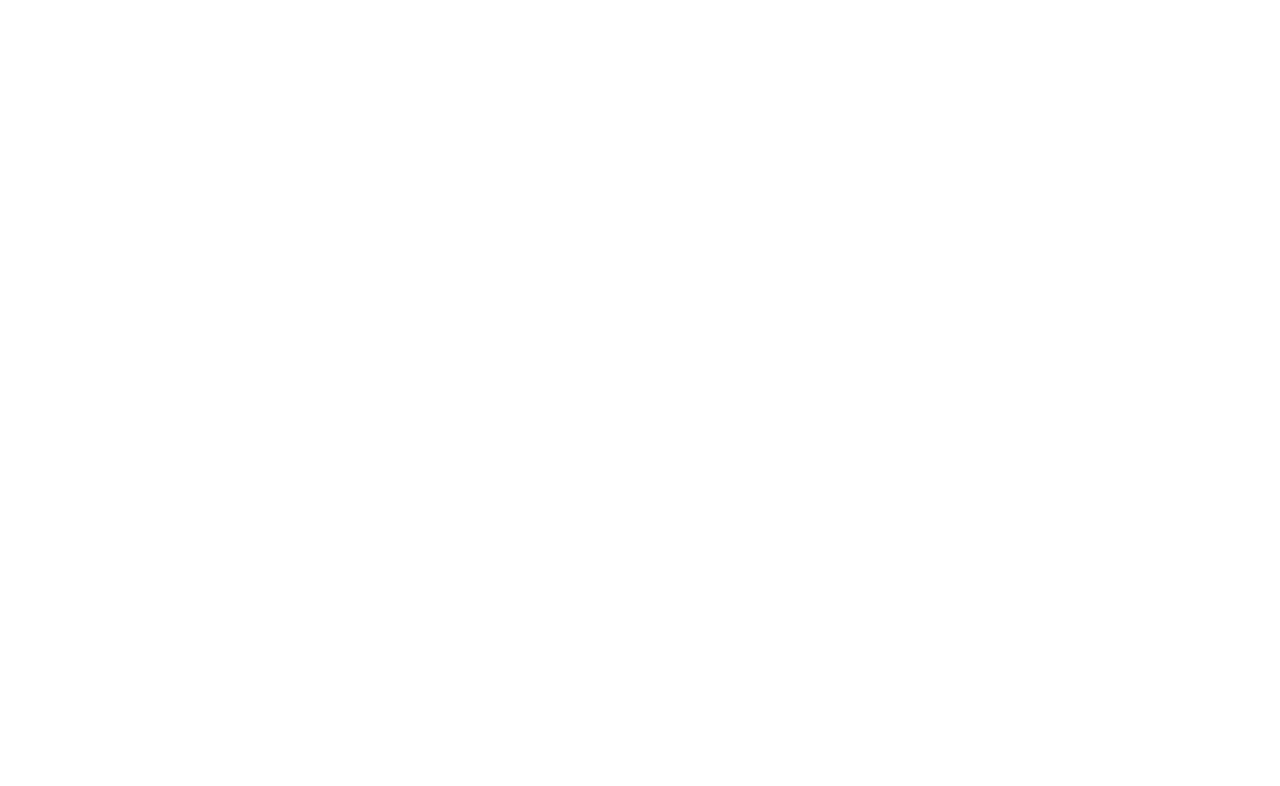
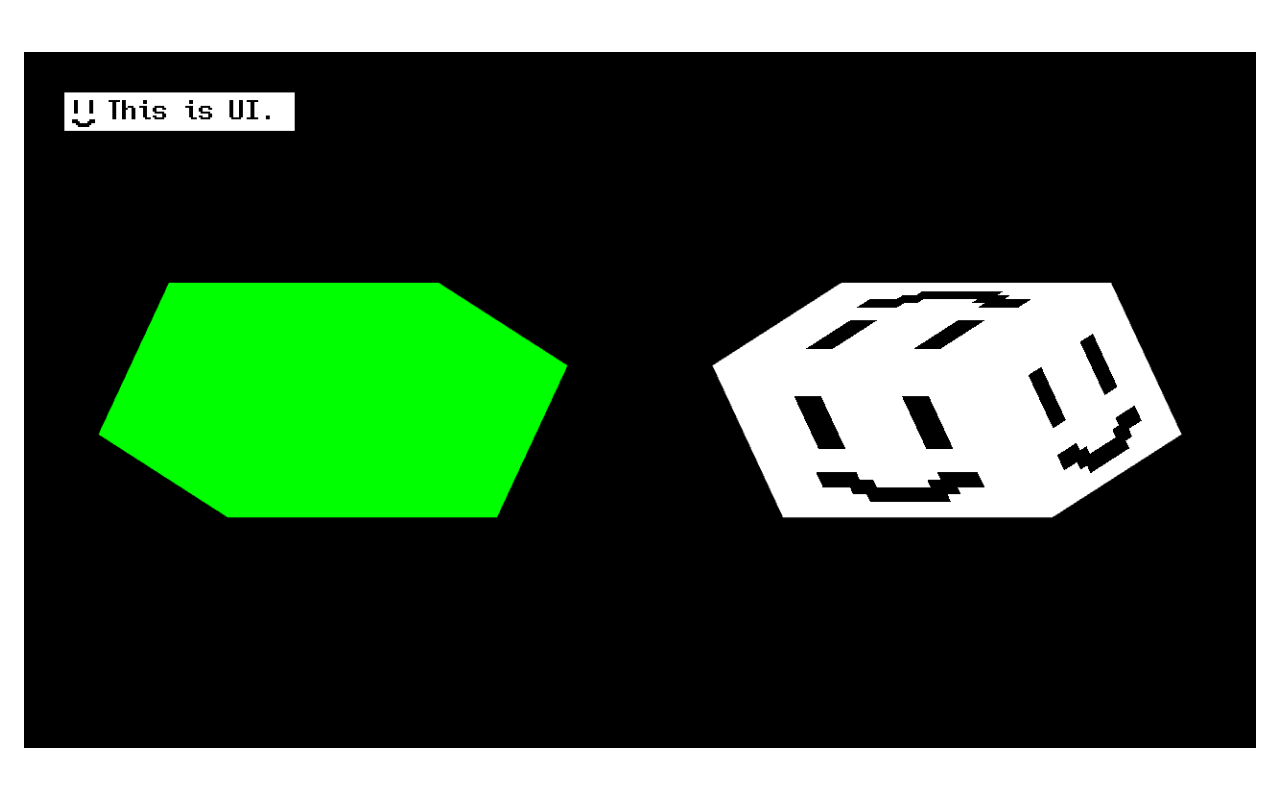
Before and after one commit to pupungeggang4/WebGL-3D-Template, a website: page game_with_hud/index.html in a window 1280 px wide. Drawn offline with Linux system fonts and the light colour scheme; animation ran at ten frames a second.

Commit message:
Finished

```diff
--- a/game_with_hud/index.html
+++ b/game_with_hud/index.html
@@ -15,6 +15,8 @@
             }
 
             #screen {
+                position: absolute;
+                border: 2px solid black;
                 left: 0;
                 right: 0;
                 top: 0;
@@ -29,7 +31,8 @@
         <canvas id='screen' width='1280' height='720'></canvas>
         <script src='script/asset.js'></script>
         <script src='script/ui.js'></script>
-        <script src='script/shader.js'></script>
+        <script src='script/vshader.js'></script>
+        <script src='script/fshader.js'></script>
         <script src='script/webgl.js'></script>
 
         <script src='script/primitive.js'></script>
--- /dev/null
+++ b/game_with_hud/script/fshader.js
@@ -0,0 +1,16 @@
+const fSource = `#version 300 es
+    precision highp float;
+    uniform sampler2D u_sampler;
+    uniform vec3 u_color;
+    uniform int u_mode_render; // 0: HUD, 1: NoTexture, 2: Texture
+    in vec2 p_texcoord;
+    out vec4 o_color;
+
+    void main() {
+        if (u_mode_render == 0 || u_mode_render == 2) {
+            o_color = texture(u_sampler, p_texcoord);
+        } else {
+            o_color = vec4(u_color, 1.0);
+        }
+    }
+`
--- a/game_with_hud/script/game.js
+++ b/game_with_hud/script/game.js
@@ -3,22 +3,41 @@ class Game {
     // When the game object is created.
     constructor() {
         Img.imageLoad()
+
+        // Handling whether mouse is pressed.
+        this.mousePressed = false
+
+        // Keyboard binding.
+        this.keyMapping = {} // Edit this. {'action': 'key'}
+
+        // Handling whether keyboard is pressed.
+        this.keyPressed = {}
+        for (let k in this.keyMapping) {
+            this.keyPressed[k] = false
+        }
+
         this.scene = 'title'
         this.state = ''
         this.menu = false
+
+        // Temp
+        this.c1 = new Cuboid3(-0.5, 0.0, 0.0, 0.5, 0.5, 0.5, -0.5, -0.5, 0.0)
+        this.c2 = new Cuboid3(0.5, 0.0, 0.0, 0.5, 0.5, 0.5, -0.5, 0.5, 0.0)
 
         // Creating canvas and HUD var.
         this.canvas = document.getElementById('screen')
         this.gl = this.canvas.getContext('webgl2')
         this.hud = document.createElement('canvas')
+        this.hud.width = 1280
+        this.hud.height = 720
         this.ctx = this.hud.getContext('2d')
         this.glVar = {}
 
         WebGLF.glInit(this.gl, this.glVar)
 
         // Adding Input listener
-        this.canvas.addEventListener('mousedown', (event) => this.mouseDown(event), false)
-        this.canvas.addEventListener('mouseup', (event) => this.mouseUp(event), false)
+        window.addEventListener('mousedown', (event) => this.mouseDown(event), false)
+        window.addEventListener('mouseup', (event) => this.mouseUp(event), false)
         window.addEventListener('keydown', (event) => this.keyDown(event), false)
         window.addEventListener('keyup', (event) => this.keyUp(event), false)
 
@@ -55,6 +74,7 @@ class Game {
         }
         let button = event.button
 
+        this.mousePressed = true
         // Actions by scene
         if (this.scene === 'title') {
             SceneTitle.mouseDown(this, pos, button)
@@ -70,6 +90,7 @@ class Game {
         }
         let button = event.button
 
+        this.mousePressed = false
         // Actions by scene
         if (this.scene === 'title') {
             SceneTitle.mouseUp(this, pos, button)
@@ -79,8 +100,15 @@ class Game {
     keyDown(event) {
         let key = event.key
 
+        // Handling whether key is pressed.
+        for (let k in this.keyPressed) {
+            if (key === this.keyMapping[k]) {
+                this.keyPressed[k] = true
+            }
+        }
+
         // Actions by scene
-        if (scene === 'title') {
+        if (this.scene === 'title') {
             SceneTitle.keyDown(this, key)
         }
     }
@@ -88,8 +116,15 @@ class Game {
     keyUp(event) {
         let key = event.key
 
+        // Handling whether key is pressed.
+        for (let k in this.keyPressed) {
+            if (key === this.keyMapping[k]) {
+                this.keyPressed[k] = false
+            }
+        }
+
         // Actions by scene
-        if (scene === 'title') {
+        if (this.scene === 'title') {
             SceneTitle.keyUp(this, key)
         }
 
--- a/game_with_hud/script/player.js
+++ b/game_with_hud/script/player.js
@@ -0,0 +1,6 @@
+// Handling player variables
+class Player {
+    constructor() {
+
+    }
+}
--- a/game_with_hud/script/primitive.js
+++ b/game_with_hud/script/primitive.js
@@ -0,0 +1,26 @@
+// Handling primitives and shapes.
+// 2D vector
+class Vector2 {
+    constructor(x, y) {
+        this.x = x
+        this.y = y
+    }
+}
+
+// 3D vector
+class Vector3 {
+    constructor(x, y, z) {
+        this.x = x
+        this.y = y
+        this.z = z
+    }
+}
+
+// Cuboid3
+class Cuboid3 {
+    constructor(px, py, pz, sx, sy, sz, rx, ry, rz) {
+        this.pos = new Vector3(px, py, pz)
+        this.size = new Vector3(sx, sy, sz)
+        this.rot = new Vector3(rx, ry, rz)
+    }
+}
--- a/game_with_hud/script/rendergl.js
+++ b/game_with_hud/script/rendergl.js
@@ -0,0 +1,39 @@
+// 3D rendering functions.
+class RenderGL {
+    static renderCuboidTex(gl, glVar, cuboid, texImage) {
+        // Texture enabled
+        gl.uniform1i(glVar.location['u_mode_render'], 2)
+        gl.texImage2D(gl.TEXTURE_2D, 0, gl.RGBA, gl.RGBA, gl.UNSIGNED_BYTE, texImage)
+        gl.uniform3f(glVar.location['u_m_pos'], cuboid.pos.x, cuboid.pos.y, cuboid.pos.z)
+        gl.uniform3f(glVar.location['u_m_size'], cuboid.size.x, cuboid.size.y, cuboid.size.z)
+        gl.uniform3f(glVar.location['u_m_rot'], cuboid.rot.x, cuboid.rot.y, cuboid.rot.z)
+
+        gl.bindBuffer(gl.ARRAY_BUFFER, glVar.bCuboid)
+        gl.bindBuffer(gl.ELEMENT_ARRAY_BUFFER, glVar.bCuboidIndexF)
+        gl.vertexAttribPointer(glVar.location['a_position'], 3, gl.FLOAT, false, 5 * 4, 0 * 4)
+        gl.vertexAttribPointer(glVar.location['a_texcoord'], 2, gl.FLOAT, false, 5 * 4, 3 * 4)
+
+        gl.enableVertexAttribArray(glVar.location['a_position'])
+        gl.enableVertexAttribArray(glVar.location['a_texcoord'])
+        gl.drawElements(gl.TRIANGLES, 36, gl.UNSIGNED_SHORT, 0)
+    }
+
+    static renderCuboidColor(gl, glVar, cuboid, color) {
+        // Texture disabled
+        gl.uniform1i(glVar.location['u_mode_render'], 1)
+        gl.uniform3f(glVar.location['u_color'], color[0], color[1], color[2])
+        gl.uniform3f(glVar.location['u_m_pos'], cuboid.pos.x, cuboid.pos.y, cuboid.pos.z)
+        gl.uniform3f(glVar.location['u_m_size'], cuboid.size.x, cuboid.size.y, cuboid.size.z)
+        gl.uniform3f(glVar.location['u_m_rot'], cuboid.rot.x, cuboid.rot.y, cuboid.rot.z)
+
+        gl.bindBuffer(gl.ARRAY_BUFFER, glVar.bCuboid)
+        gl.bindBuffer(gl.ELEMENT_ARRAY_BUFFER, glVar.bCuboidIndexF)
+        gl.vertexAttribPointer(glVar.location['a_position'], 3, gl.FLOAT, false, 5 * 4, 0 * 4)
+        //gl.bindBuffer(gl.ARRAY_BUFFER, glVar.bCuboidTex)
+        //gl.vertexAttribPointer(glVar.location['a_texcoord'], 2, gl.FLOAT, false, 5 * 4, 3 * 4)
+
+        gl.enableVertexAttribArray(glVar.location['a_position'])
+        gl.disableVertexAttribArray(glVar.location['a_texcoord'])
+        gl.drawElements(gl.TRIANGLES, 36, gl.UNSIGNED_SHORT, 0)
+    }
+}
--- a/game_with_hud/script/renderhud.js
+++ b/game_with_hud/script/renderhud.js
@@ -1,5 +1,6 @@
 // HUD UI rendering function
 class RenderHUD {
+    // Initializing 2D HUD canvas.
     static init(ctx) {
         ctx.font = '32px neodgm'
         ctx.textAlign = 'left'
@@ -10,6 +11,22 @@ class RenderHUD {
         ctx.fillStyle = 'black'
     }
 
+    // Filling rect on 2D HUD.
+    static fillRectUI(ctx, rect) {
+        ctx.fillRect(rect[0], rect[1], rect[2], rect[3])
+    }
+
+    // Stroking rect on 2D HUD.
+    static strokeRectUI(ctx, rect) {
+        ctx.strokeRect(rect[0], rect[1], rect[2], rect[3])
+    }
+
+    // Filling text on 2D HUD.
+    static fillTextUI(ctx, text, pos) {
+        ctx.fillText(text, pos[0], pos[1])
+    }
+
+    // Drawing image on 2D HUD.
     static drawImageUI(ctx, img, pos) {
         ctx.drawImage(img, pos[0], pos[1])
     }
--- a/game_with_hud/script/scenetitle.js
+++ b/game_with_hud/script/scenetitle.js
@@ -4,8 +4,13 @@ class SceneTitle {
     }
 
     static render(game) {
+        // Drawing HUD
         RenderHUD.init(game.ctx)
-        game.ctx.drawImage(Img.testImage, 0, 0)
+        game.ctx.fillStyle = 'white'
+        RenderHUD.fillRectUI(game.ctx, UI.title.boxTest)
+        game.ctx.fillStyle = 'black'
+        RenderHUD.fillTextUI(game.ctx, 'This is UI.', UI.title.textTest)
+        RenderHUD.drawImageUI(game.ctx, Img.testImage, UI.title.imgTest)
 
         let gl = game.gl
         let glVar = game.glVar
@@ -13,15 +18,30 @@ class SceneTitle {
         gl.clearColor(0.0, 0.0, 0.0, 1.0)
         gl.enable(gl.BLEND)
         gl.blendFunc(gl.SRC_ALPHA, gl.ONE_MINUS_SRC_ALPHA)
+        gl.clear(gl.COLOR_BUFFER_BIT | gl.DEPTH_BUFFER_BIT)
         gl.useProgram(glVar.program)
+        gl.bindVertexArray(glVar.vao)
 
-        gl.bindVertexArray(glVar.vao)
-        gl.enableVertexAttribArray(glVar.location['a_position_hud'])
-        gl.enableVertexAttribArray(glVar.location['a_texcoord'])
+        // Rendering 3D world.
+        gl.enable(gl.DEPTH_TEST)
+        gl.uniform1i(glVar.location['u_mode_hud'], 1)
+        RenderGL.renderCuboidColor(gl, glVar, game.c1, [0.0, 1.0, 0.0])
+        RenderGL.renderCuboidTex(gl, glVar, game.c2, Img.testImage)
+
+        // Rendering 2D UI.
+        gl.disable(gl.DEPTH_TEST)
+        gl.uniform1i(glVar.location['u_mode_hud'], 0)
+        gl.uniform1i(glVar.location['u_mode_render'], 0)
         gl.texImage2D(gl.TEXTURE_2D, 0, gl.RGBA, gl.RGBA, gl.UNSIGNED_BYTE, game.hud)
+
         gl.bindBuffer(gl.ARRAY_BUFFER, glVar.bHUD)
         gl.bindBuffer(gl.ELEMENT_ARRAY_BUFFER, glVar.bHUDIndex)
-        gl.drawElements(gl.TRIANGLES, 0, gl.UNSIGNED_SHORT, 6)
+        gl.vertexAttribPointer(glVar.location['a_position'], 2, gl.FLOAT, false, 4 * 4, 0 * 4)
+        gl.vertexAttribPointer(glVar.location['a_texcoord'], 2, gl.FLOAT, false, 4 * 4, 2 * 4)
+
+        gl.enableVertexAttribArray(glVar.location['a_position'])
+        gl.enableVertexAttribArray(glVar.location['a_texcoord'])
+        gl.drawElements(gl.TRIANGLES, 6, gl.UNSIGNED_SHORT, 0)
     }
 
     static mouseUp(game, pos, button) {
--- a/game_with_hud/script/shader.js
+++ /dev/null
@@ -1,24 +0,0 @@
-const vSource = `#version 300 es
-    uniform int u_mode_v;
-    in vec4 a_position;
-    in vec4 a_position_hud;
-    in vec2 a_texcoord;
-    out vec2 p_texcoord;
-
-    void main() {
-        gl_Position = a_position;
-    }
-`
-
-const fSource = `#version 300 es
-    precision highp float;
-    uniform sampler2D u_sampler;
-    uniform vec4 u_color;
-    uniform int u_mode_f;
-    in vec2 p_texcoord;
-    out vec4 o_color;
-
-    void main() {
-        o_color = vec4(1.0, 1.0, 1.0, 1.0);
-    }
-`
--- a/game_with_hud/script/ui.js
+++ b/game_with_hud/script/ui.js
@@ -1,5 +1,7 @@
 const UI = {
     title: {
-        imgTest: [40, 40]
+        imgTest: [40, 40],
+        boxTest: [40, 40, 240, 40],
+        textTest: [84, 44]
     }
 }
--- /dev/null
+++ b/game_with_hud/script/vshader.js
@@ -0,0 +1,54 @@
+const vSource = `#version 300 es
+    uniform vec3 u_m_pos;
+    uniform vec3 u_m_size;
+    uniform vec3 u_m_rot;
+    uniform int u_mode_hud;
+    in vec4 a_position;
+    in vec2 a_texcoord;
+    out vec2 p_texcoord;
+
+    void main() {
+        if (u_mode_hud == 0) {
+            gl_Position = a_position;
+        } else {
+            vec4 pos = a_position;
+            mat4 m_pos = mat4(
+                1.0, 0.0, 0.0, 0.0,
+                0.0, 1.0, 0.0, 0.0,
+                0.0, 0.0, 1.0, 0.0,
+                u_m_pos.x, u_m_pos.y, u_m_pos.z, 1.0
+            );
+            mat4 m_size = mat4(
+                u_m_size.x, 0.0, 0.0, 0.0,
+                0.0, u_m_size.y, 0.0, 0.0,
+                0.0, 0.0, u_m_size.z, 0.0,
+                0.0, 0.0, 0.0, 1.0
+            );
+            mat4 m_rot_x = mat4(
+                1.0, 0.0, 0.0, 0.0,
+                0.0, cos(u_m_rot.x), sin(u_m_rot.x), 0.0,
+                0.0, -sin(u_m_rot.x), cos(u_m_rot.x), 0.0,
+                0.0, 0.0, 0.0, 1.0
+            );
+            mat4 m_rot_y = mat4(
+                cos(u_m_rot.y), 0.0, -sin(u_m_rot.y), 0.0,
+                0.0, 1.0, 0.0, 0.0,
+                sin(u_m_rot.y), 0.0, cos(u_m_rot.y), 0.0,
+                0.0, 0.0, 0.0, 1.0
+            );
+            mat4 m_rot_z = mat4(
+                cos(u_m_rot.z), sin(u_m_rot.z), 0.0, 0.0,
+                -sin(u_m_rot.z), cos(u_m_rot.z), 0.0, 0.0,
+                0.0, 0.0, 1.0, 0.0,
+                0.0, 0.0, 0.0, 1.0
+            );
+            pos = m_size * pos;
+            pos = m_rot_x * pos;
+            pos = m_rot_y * pos;
+            pos = m_rot_z * pos;
+            pos = m_pos * pos;
+            gl_Position = pos;
+        }
+        p_texcoord = a_texcoord;
+    }
+`
--- a/game_with_hud/script/webgl.js
+++ b/game_with_hud/script/webgl.js
@@ -23,14 +23,13 @@ class WebGLF {
         // Setting location
         glVar.location = {}
         glVar.location['a_position'] = gl.getAttribLocation(glVar.program, 'a_position')
-        glVar.location['a_position_hud'] = gl.getAttribLocation(glVar.program, 'a_position_hud')
         glVar.location['a_texcoord'] = gl.getAttribLocation(glVar.program, 'a_texcoord')
-        glVar.location['u_mode_v'] = gl.getUniformLocation(glVar.program, 'u_mode_v')
-        glVar.location['u_mode_f'] = gl.getUniformLocation(glVar.program, 'u_mode_f')
+        glVar.location['u_mode_render'] = gl.getUniformLocation(glVar.program, 'u_mode_render')
+        glVar.location['u_m_pos'] = gl.getUniformLocation(glVar.program, 'u_m_pos')
+        glVar.location['u_m_size'] = gl.getUniformLocation(glVar.program, 'u_m_size')
+        glVar.location['u_m_rot'] = gl.getUniformLocation(glVar.program, 'u_m_rot')
+        glVar.location['u_mode_hud'] = gl.getUniformLocation(glVar.program, 'u_mode_hud')
         glVar.location['u_color'] = gl.getUniformLocation(glVar.program, 'u_color')
-        //gl.vertexAttribPointer(glVar.location['a_position'], 3, gl.FLOAT, gl.FALSE, 3 * 4, 0 * 4)
-        gl.vertexAttribPointer(glVar.location['a_position_hud'], 2, gl.FLOAT, false, 4 * 4, 0 * 4)
-        gl.vertexAttribPointer(glVar.location['a_texcoord'], 2, gl.FLOAT, false, 4 * 4, 2 * 4)
 
         // VAOs and buffers
         glVar.vao = gl.createVertexArray()
@@ -38,6 +37,7 @@ class WebGLF {
         glVar.bHUD = gl.createBuffer(gl.ARRAY_BUFFER)
         glVar.bHUDIndex = gl.createBuffer(gl.ELEMENT_ARRAY_BUFFER)
         glVar.bCuboid = gl.createBuffer(gl.ARRAY_BUFFER)
+        glVar.bCuboidTex = gl.createBuffer(gl.ARRAY_BUFFER)
         glVar.bCuboidIndexF = gl.createBuffer(gl.ARRAY_BUFFER)
         glVar.bCuboidIndexE = gl.createBuffer(gl.ARRAY_BUFFER)
 
@@ -52,6 +52,43 @@ class WebGLF {
         gl.bufferData(gl.ELEMENT_ARRAY_BUFFER, new Uint16Array([
             1, 2, 0, 0, 2, 3
         ]), gl.STATIC_DRAW)
+        gl.bindBuffer(gl.ARRAY_BUFFER, glVar.bCuboid)
+        gl.bufferData(gl.ARRAY_BUFFER, new Float32Array([
+            -0.5, -0.5, -0.5, 1.0, 1.0,
+            0.5, -0.5, -0.5, 0.0, 1.0,
+            0.5, 0.5, -0.5, 0.0, 0.0,
+            -0.5, 0.5, -0.5, 1.0, 0.0,
+            -0.5, -0.5, 0.5, 0.0, 1.0,
+            0.5, -0.5, 0.5, 1.0, 1.0,
+            0.5, 0.5, 0.5, 1.0, 0.0,
+            -0.5, 0.5, 0.5, 0.0, 0.0,
+            -0.5, -0.5, 0.5, 1.0, 1.0,
+            -0.5, -0.5, -0.5, 0.0, 1.0,
+            -0.5, 0.5, -0.5, 0.0, 0.0,
+            -0.5, 0.5, 0.5, 1.0, 0.0,
+            0.5, -0.5, 0.5, 0.0, 1.0,
+            0.5, -0.5, -0.5, 1.0, 1.0,
+            0.5, 0.5, -0.5, 1.0, 0.0,
+            0.5, 0.5, 0.5, 0.0, 0.0,
+            -0.5, -0.5, 0.5, 1.0, 1.0,
+            0.5, -0.5, 0.5, 0.0, 1.0,
+            0.5, -0.5, -0.5, 0.0, 0.0,
+            -0.5, -0.5, -0.5, 1.0, 0.0,
+            -0.5, 0.5, 0.5, 0.0, 1.0,
+            0.5, 0.5, 0.5, 1.0, 1.0,
+            0.5, 0.5, -0.5, 1.0, 0.0,
+            -0.5, 0.5, -0.5, 0.0, 0.0,
+        ]), gl.STATIC_DRAW)
+        gl.bindBuffer(gl.ELEMENT_ARRAY_BUFFER, glVar.bCuboidIndexF)
+        gl.bufferData(gl.ELEMENT_ARRAY_BUFFER, new Uint16Array([
+            3, 2, 0, 0, 2, 1, 5, 6, 4, 4, 6, 7,
+            11, 10, 8, 8, 10, 9, 13, 14, 12, 12, 14, 15,
+            19, 18, 16, 16, 18, 17, 21, 22, 20, 20, 22, 23
+        ]), gl.STATIC_DRAW)
+        gl.bindBuffer(gl.ELEMENT_ARRAY_BUFFER, glVar.bCuboidIndexE)
+        gl.bufferData(gl.ELEMENT_ARRAY_BUFFER, new Uint16Array([
+            0, 1, 1, 2, 2, 3, 3, 0, 0, 4, 1, 5, 2, 6, 3, 7, 4, 5, 5, 6, 6, 7, 7, 4
+        ]), gl.STATIC_DRAW)
 
         // Texture
         glVar.texture = gl.createTexture()
```
Also changed, not shown: game_with_hud/main.js (added, +14 -0 lines), game_with_hud/package.json (added, +11 -0 lines).
